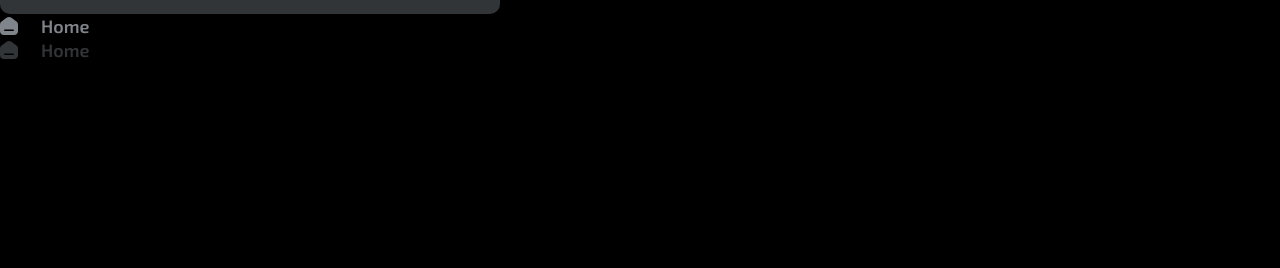
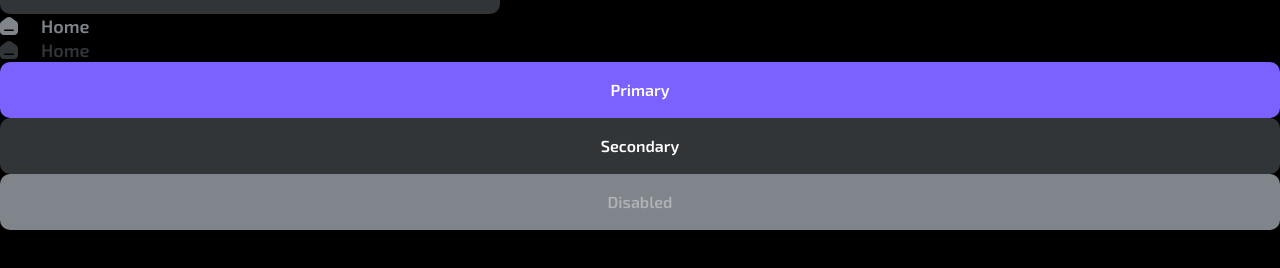
Before and after one commit to Jerrext/Pixema, a React (Create React App) app: page /sign-in in a window 1280 px wide. Shown: the part 346-614 px from the top of the page. Built offline with nearby package versions, Linux system fonts and the light colour scheme.

Commit message:
Add Button component

```diff
--- a/src/assets/mixins.scss
+++ b/src/assets/mixins.scss
@@ -0,0 +1,10 @@
+@import "src/assets/colors";
+
+@mixin button() {
+  border-radius: 10px;
+  padding: 16px 32px;
+  display: flex;
+  justify-content: center;
+  align-items: center;
+  cursor: pointer;
+}
--- /dev/null
+++ b/src/components/Button/Button.module.scss
@@ -0,0 +1,30 @@
+@import "src/assets/mixins";
+
+.primaryBtn {
+  @include button();
+  background-color: $primary;
+
+  &:hover {
+    background-color: $primary-secondary;
+  }
+}
+
+.secondaryBtn {
+  @include button();
+  background-color: $graphite;
+
+  &:hover {
+    color: $light;
+  }
+}
+
+.disabledBtn {
+  background-color: $secondary;
+  color: $light;
+  cursor: not-allowed;
+
+  &:hover {
+    background-color: $secondary;
+    cursor: not-allowed;
+  }
+}
--- /dev/null
+++ b/src/components/Button/Button.tsx
@@ -0,0 +1,44 @@
+import React, { ChangeEvent, FC, ReactNode, KeyboardEvent } from "react";
+import classNames from "classnames";
+import styles from "./Button.module.scss";
+import { HomeIcon } from "src/assets/icons";
+
+type ButtonProps = {
+  title: string | ReactNode;
+  disabled?: boolean;
+  type: ButtonType;
+  className?: string;
+  onClick: () => void;
+};
+
+export enum ButtonType {
+  Primary = "Primary",
+  Secondary = "Secondary",
+}
+
+const btnStyles = {
+  [ButtonType.Primary]: styles.primaryBtn,
+  [ButtonType.Secondary]: styles.secondaryBtn,
+};
+
+const Button: FC<ButtonProps> = ({
+  title,
+  onClick,
+  type,
+  disabled,
+  className,
+}) => {
+  const btnClassName = btnStyles[type];
+  return (
+    <div
+      onClick={disabled ? undefined : onClick}
+      className={classNames(btnClassName, className, {
+        [styles.disabledBtn]: disabled,
+      })}
+    >
+      {title}
+    </div>
+  );
+};
+
+export default Button;
--- /dev/null
+++ b/src/components/Button/index.ts
@@ -0,0 +1 @@
+export { default } from "./Button";
--- a/src/pages/SignIn/SignIn.tsx
+++ b/src/pages/SignIn/SignIn.tsx
@@ -5,7 +5,9 @@ import Switcher from "src/components/Switch";
 import Tabs from "src/components/Tabs/";
 import UserName from "src/components/UserName/";
 import SelectComponent from "src/components/SelectComponent/";
-import HomeLink from "src/components/HomeLink/HomeLink";
+import HomeLink from "src/components/HomeLink/";
+import Button from "src/components/Button/";
+import { ButtonType } from "src/components/Button/Button";
 // import SelectComponent from "src/components/SelectComponent/";
 
 const SignIn = () => {
@@ -40,6 +42,18 @@ const SignIn = () => {
       <SelectComponent title="Country" placeholder="Select country" />
       <HomeLink />
       <HomeLink disabled />
+      <Button title="Primary" type={ButtonType.Primary} onClick={() => {}} />
+      <Button
+        title="Secondary"
+        type={ButtonType.Secondary}
+        onClick={() => {}}
+      />
+      <Button
+        title="Disabled"
+        type={ButtonType.Primary}
+        disabled
+        onClick={() => {}}
+      />
     </div>
   );
 };
```
